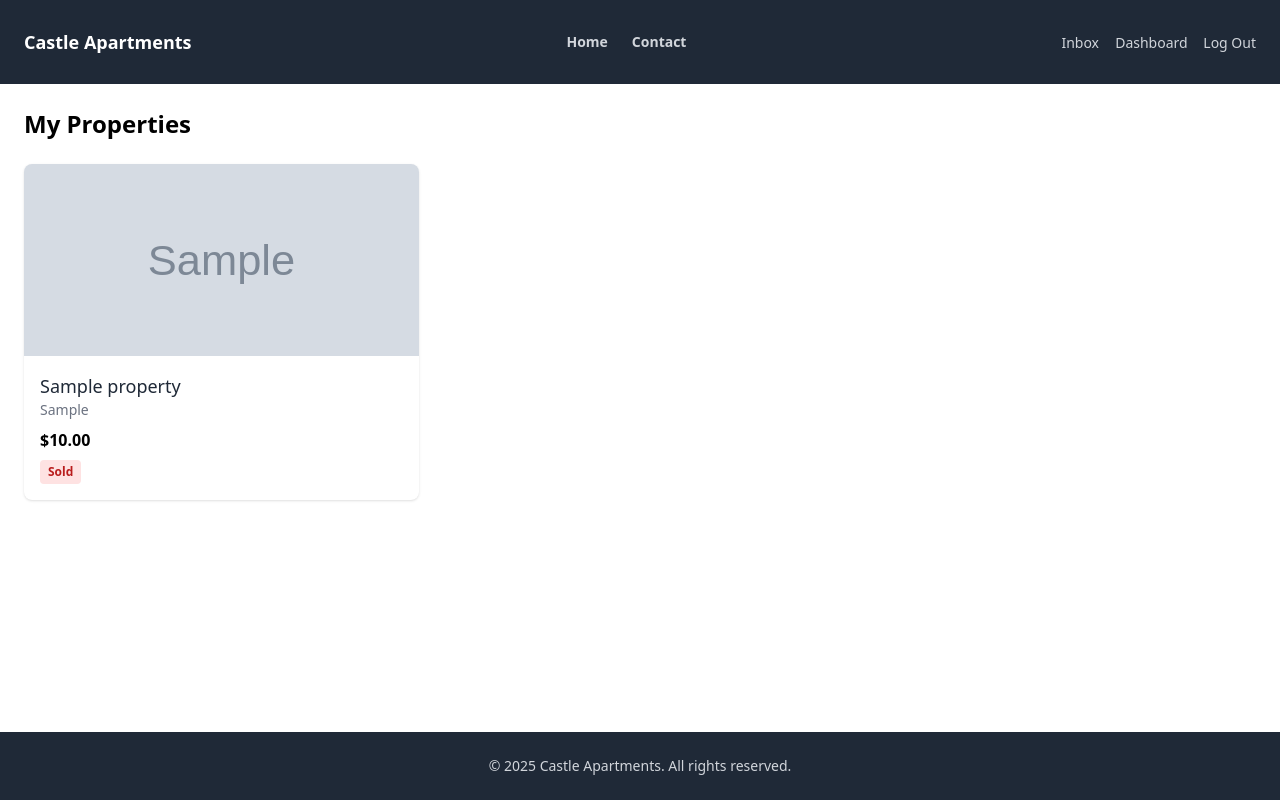
After one commit to oppenheimm/VERKLEGT2, a Django app: page /dashboard/ in a window 1280 px wide. The commit adds this page. Run offline with Django 5.2, Linux system fonts and the light colour scheme; a user stored in the database is signed in; tables that the repository leaves empty hold one stand-in row (values such as "Sample post"); grey boxes marked "Sample" are stand-in pictures; some libraries are stand-ins or nearby versions.

Commit message:
dashboard, en enþa ves með propreties tengingu

```diff
--- a/verklegt2/core/templates/core/base.html
+++ b/verklegt2/core/templates/core/base.html
@@ -29,7 +29,11 @@
       <div class="space-x-3">
         {% if request.user.is_authenticated %}
           <a href="#" class="text-gray-300 hover:text-white text-sm">Inbox</a>
-          <a href="#" class="text-gray-300 hover:text-white text-sm">Dashboard</a>
+          <a href="{% url 'dashboard:dashboard' %}"
+            class="text-gray-300 hover:text-white text-sm">
+           Dashboard
+         </a>
+
           <a href="#" class="text-gray-300 font-medium :text-white text-sm">Log Out</a>
         {% else %}
           <a href="{% url 'core:signup'%}" class="text-gray-300 hover:text-white text-sm">Sign up</a>
--- /dev/null
+++ b/verklegt2/dashboard/templates/dashboard/dashboard.html
@@ -0,0 +1,29 @@
+{% extends "core/base.html" %}
+
+{% block title %}My Listings{% endblock %}
+
+{% block content %}
+<h1 class="text-2xl font-semibold mb-6">My Properties</h1>
+
+{% if properties %}
+  <div class="grid gap-6 md:grid-cols-2 lg:grid-cols-3">
+    {% for property in properties %}
+      <a href="{% url 'property:detail' property.id %}" class="block bg-white rounded-lg shadow hover:shadow-lg transition-shadow duration-200 overflow-hidden">
+        {% if property.main_image %}
+          <img src="{{ property.main_image.url }}" alt="{{ property.title }}" class="h-48 w-full object-cover" />
+        {% endif %}
+        <div class="p-4">
+          <h2 class="text-lg font-medium text-gray-800 truncate">{{ property.title }}</h2>
+          <p class="text-sm text-gray-500">{{ property.city }}</p>
+          <p class="mt-2 font-semibold">${{ property.price|floatformat:"2" }}</p>
+          {% if property.is_sold %}
+            <span class="inline-block mt-2 px-2 py-1 text-xs font-semibold bg-red-100 text-red-700 rounded">Sold</span>
+          {% endif %}
+        </div>
+      </a>
+    {% endfor %}
+  </div>
+{% else %}
+  <p>You haven’t listed any properties yet.</p>
+{% endif %}
+{% endblock %}
--- /dev/null
+++ b/verklegt2/dashboard/urls.py
@@ -0,0 +1,8 @@
+from django.urls import path
+from . import views
+
+app_name = "dashboard"
+
+urlpatterns = [
+    path("", views.dashboard, name="dashboard"),
+]
--- a/verklegt2/dashboard/views.py
+++ b/verklegt2/dashboard/views.py
@@ -1,4 +1,14 @@
+from django.contrib.auth.decorators import login_required
 from django.shortcuts import render
-from django.contrib.auth import login, authenticate
-from django.contrib.auth.decorators import login_required
-from item.models import Item, Category
+from property.models import Property
+
+
+@login_required
+def dashboard(request):
+    """Display all active properties belonging to the current user."""
+    properties = (
+        Property.objects.filter(owner=request.user)
+        .select_related("category")
+        .order_by("-created_at")
+    )
+    return render(request, "dashboard/dashboard.html", {"properties": properties})
--- a/verklegt2/property/models.py
+++ b/verklegt2/property/models.py
@@ -6,9 +6,7 @@ class Category(models.Model):
     name = models.CharField(max_length=100)
 
     class Meta:
-        ordering = [
-            "name",
-        ]
+        ordering = ["name"]
         verbose_name_plural = "Categories"
 
     def __str__(self):
@@ -28,27 +26,45 @@ class Property(models.Model):
     is_published = models.BooleanField(default=True)
     is_sold = models.BooleanField(default=False)
     created_at = models.DateTimeField(auto_now_add=True)
+
+    # NEW: link every listing to its creator
+    owner = models.ForeignKey(
+        User,
+        related_name="properties",
+        on_delete=models.CASCADE,
+    )
+
     category = models.ForeignKey(
-        Category, related_name="items", on_delete=models.SET_NULL, null=True, blank=True
+        Category,
+        related_name="items",
+        on_delete=models.SET_NULL,
+        null=True,
+        blank=True,
     )
+
     def property_main_image_path(instance, filename):
-        # File will be uploaded to MEDIA_ROOT/property_photos/id/filename
-        return f'property_photos/{instance.id}/{filename}'
+        return f"property_photos/{instance.id}/{filename}"
 
-    main_image = models.ImageField(upload_to=property_main_image_path, blank=True, null=True)
+    main_image = models.ImageField(
+        upload_to=property_main_image_path,
+        blank=True,
+        null=True,
+    )
 
     class Meta:
-        ordering = [
-            "title",
-        ]
+        ordering = ["title"]
 
     def __str__(self):
         return self.title
 
 
 class PropertyImage(models.Model):
-    property = models.ForeignKey(Property, on_delete=models.CASCADE, related_name='images')
-    image = models.ImageField(upload_to='property_photos/')
+    property = models.ForeignKey(
+        Property,
+        on_delete=models.CASCADE,
+        related_name="images",
+    )
+    image = models.ImageField(upload_to="property_photos/")
     caption = models.CharField(max_length=255, blank=True)
 
     def __str__(self):
--- a/verklegt2/verklegt2/urls.py
+++ b/verklegt2/verklegt2/urls.py
@@ -30,5 +30,9 @@ urlpatterns = [
     path("admin/", admin.site.urls),
     path("items/", include("item.urls")),
     path("property/", include("property.urls")),
+    path(
+        "dashboard/",
+        include(("dashboard.urls", "dashboard"), namespace="dashboard"),
+    ),
 ] + static(settings.MEDIA_URL, document_root=settings.MEDIA_ROOT)
 """bara fyrir procuction + """
```
Also changed, not shown: verklegt2/property/admin.py (+24 -2 lines), verklegt2/property/urls.py (+4 -5 lines), verklegt2/property/views.py (+27 -13 lines).
